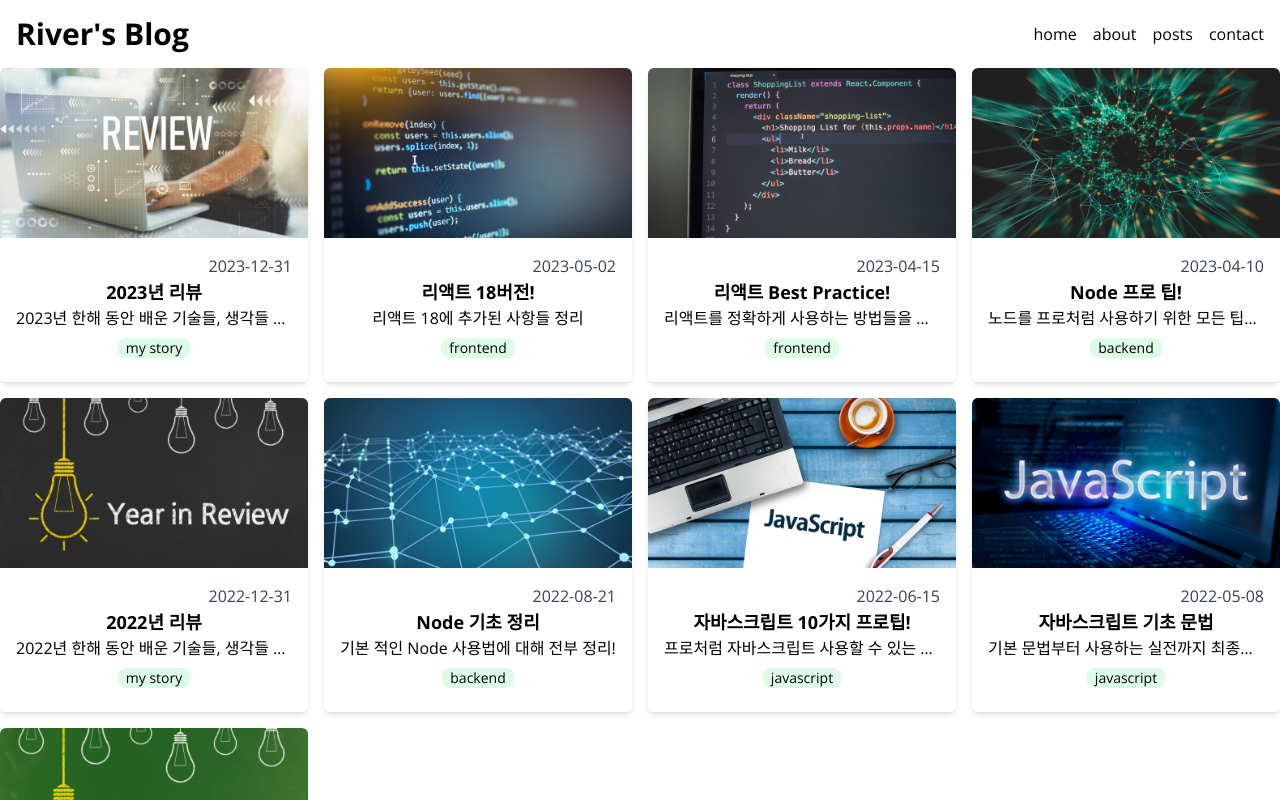
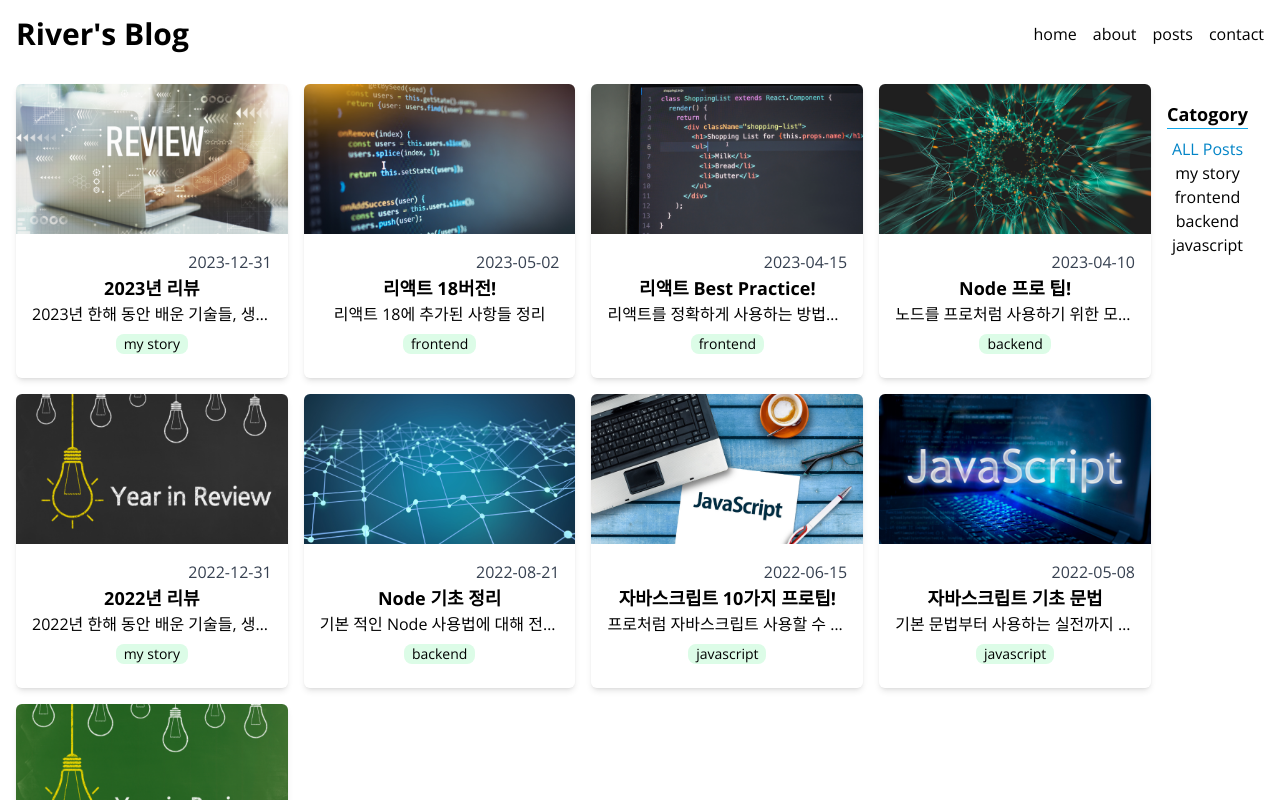
Before and after one commit to Seokho0120/blog-project, a Next.js app: page /posts in a window 1280 px wide. Built offline with nearby package versions, Linux system fonts and the light colour scheme.

Commit message:
🎨 필터가능한 포스트 페이지 스타일링

```diff
--- a/src/components/Categories.tsx
+++ b/src/components/Categories.tsx
@@ -6,11 +6,19 @@
 
 export default function Categories({ categories, selected, onClick }: Props) {
   return (
-    <section>
-      <h2>Catogory</h2>
+    <section className='text-center p-4'>
+      <h2 className='text-lg font-bold border-b border-sky-500 mb-2'>
+        Catogory
+      </h2>
       <ul>
         {categories.map((category) => (
-          <li key={category} onClick={() => onClick(category)}>
+          <li
+            className={`cursor-pointer hover:text-sky-500 ${
+              category === selected && 'text-sky-600'
+            }`}
+            key={category}
+            onClick={() => onClick(category)}
+          >
             {category}
           </li>
         ))}
--- a/src/components/FilterablePost.tsx
+++ b/src/components/FilterablePost.tsx
@@ -20,13 +20,12 @@
       : posts.filter((post) => post.category === selected);
 
   return (
-    <section>
+    <section className='flex m-4'>
       <PostsGrid posts={filterd} />
       <Categories
         categories={[ALL_POSTS, ...categories]}
         selected={selected}
         onClick={setSelected}
-        // onClick={(setSelected) => setSelected(selected)}
       />
     </section>
   );
```
